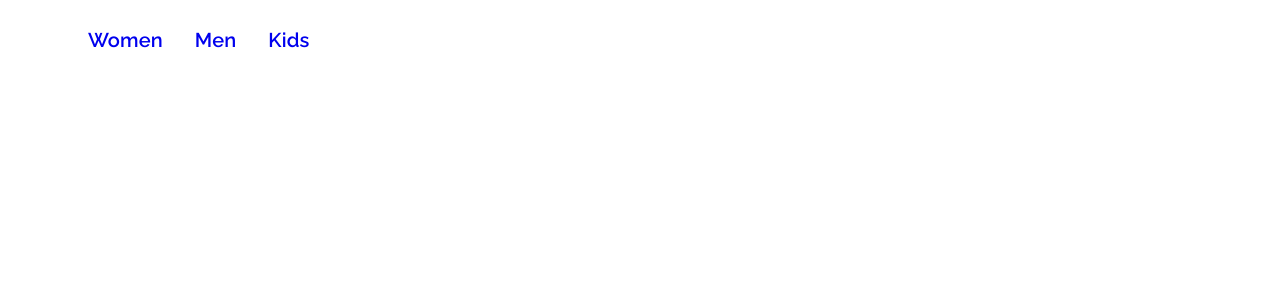
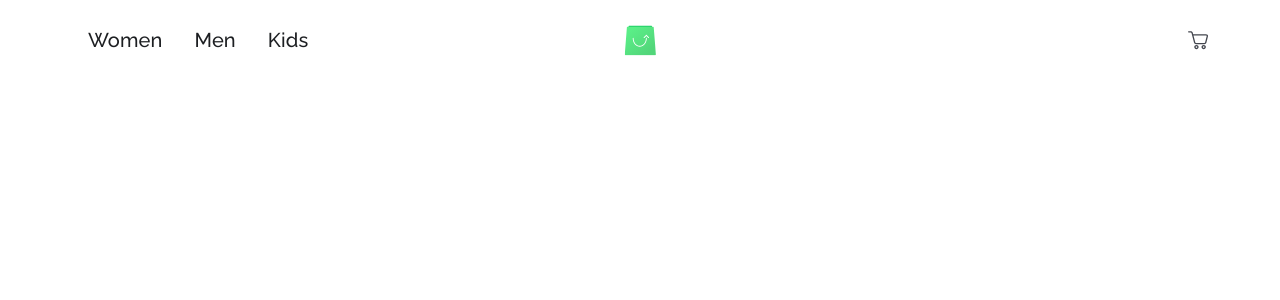
Before and after one commit to PeterAtger/scandishop, a React (Create React App) app: page / in a window 1280 px wide. Shown: the top 300 px of the page. Built offline with nearby package versions, Linux system fonts and the light colour scheme.

Commit message:
NavBar now looks half decent // missing currency : imp

```diff
--- a/src/App.scss
+++ b/src/App.scss
@@ -20,14 +20,32 @@
   padding-right: 72px;
 }
 
+.Nav-links{
+  display: flex;
+  flex-direction: row;
+  flex: 1;
+  justify-content: flex-start;
+}
+
+.logo{
+  flex: 1
+}
+
+.Currency-cart{
+  flex: 1;
+  display: flex;
+  justify-content: flex-end;
+}
 
 .Nav-link {
   @include headline6;
   padding-left: 16px;
   padding-right: 16px;
   text-decoration: none;
-  font-weight:600;
-
+  color: $app-dark;
+  &:visited{
+    color: $app-dark
+  }
 }
 
 .Nav-link-container {
--- a/src/App.tsx
+++ b/src/App.tsx
@@ -1,10 +1,12 @@
 import React from 'react';
 import './App.scss';
+import { APP_SVG } from './constants/images';
 
 function App() {
   return (
     <div className="App">
       <nav className="App-header">
+        <div className="Nav-links">
           <div className="Nav-link-container">
             <a className="Nav-link" href="/html/">Women</a>
           </div>
@@ -14,6 +16,9 @@ function App() {
           <div className="Nav-link-container">
             <a className="Nav-link" href="/js/">Kids</a>
           </div>
+        </div>
+        <APP_SVG.LOGO className="logo" />
+        <div className="Currency-cart"><APP_SVG.CART /></div>
       </nav>
     </div>
   );
--- a/src/View/theme.scss
+++ b/src/View/theme.scss
@@ -1,19 +1,19 @@
 @import url('https://fonts.googleapis.com/css2?family=Raleway:wght@100;300;400;500;600;700;800;900&display=swap');
 
 // FONTS
-@mixin headline1{  font-family: unquote("Raleway"); font-weight: 200; letter-spacing: -1.5px; font-size: 98px};
-@mixin headline2{  font-family: unquote("Raleway");  font-weight: 200; letter-spacing: -0.5px; font-size: 61px};
-@mixin headline3 {  font-family: unquote("Raleway");  font-weight: 300; letter-spacing: 0px;  font-size: 49px};
-@mixin headline4 {  font-family: unquote("Raleway");  font-weight: 200; letter-spacing: 0.25px; font-size: 35px};
-@mixin headline5 {  font-family: unquote("Raleway");  font-weight: 200; letter-spacing: 0px; font-size: 24px};
-@mixin headline6 {  font-family: unquote("Raleway");  font-weight: 300; letter-spacing: 0.15px; font-size: 20px};
-@mixin body1 {  font-family: unquote("Raleway");  font-weight: 200; letter-spacing: 0.5px;  font-size: 16px};
-@mixin body2 {  font-family: unquote("Raleway");  font-weight: 200; letter-spacing: 0.25px; font-size: 14px};
-@mixin subtitle1 {  font-family: unquote("Raleway");  font-weight: 200; letter-spacing:0.15px; font-size: 16px};
-@mixin subtitle2 {  font-family: unquote("Raleway");  font-weight: 300; letter-spacing: 0.1px; font-size: 14px};
-@mixin button {  font-family: unquote("Raleway");  font-weight: 200; letter-spacing: 1.25px; font-size: 14px};
-@mixin overline {  font-family: unquote("Raleway");  font-weight: 200; letter-spacing: 1.5px; font-size: 10px};
-@mixin caption {  font-family: unquote("Raleway");   font-weight: 200; letter-spacing: 0.4px;font-size: 12px};
+@mixin headline1{  font-family: unquote("Raleway"); font-weight: 300; letter-spacing: -1.5px; font-size: 98px};
+@mixin headline2{  font-family: unquote("Raleway");  font-weight: 300; letter-spacing: -0.5px; font-size: 61px};
+@mixin headline3 {  font-family: unquote("Raleway");  font-weight: 400; letter-spacing: 0px;  font-size: 49px};
+@mixin headline4 {  font-family: unquote("Raleway");  font-weight: 400; letter-spacing: 0.25px; font-size: 35px};
+@mixin headline5 {  font-family: unquote("Raleway");  font-weight: 400; letter-spacing: 0px; font-size: 24px};
+@mixin headline6 {  font-family: unquote("Raleway");  font-weight: 500; letter-spacing: 0.15px; font-size: 20px};
+@mixin body1 {  font-family: unquote("Raleway");  font-weight: 400; letter-spacing: 0.5px;  font-size: 16px};
+@mixin body2 {  font-family: unquote("Raleway");  font-weight: 400; letter-spacing: 0.25px; font-size: 14px};
+@mixin subtitle1 {  font-family: unquote("Raleway");  font-weight: 400; letter-spacing:0.15px; font-size: 16px};
+@mixin subtitle2 {  font-family: unquote("Raleway");  font-weight: 500; letter-spacing: 0.1px; font-size: 14px};
+@mixin button {  font-family: unquote("Raleway");  font-weight: 500; letter-spacing: 1.25px; font-size: 14px};
+@mixin overline {  font-family: unquote("Raleway");  font-weight: 400; letter-spacing: 1.5px; font-size: 10px};
+@mixin caption {  font-family: unquote("Raleway");   font-weight: 400; letter-spacing: 0.4px;font-size: 12px};
 
 // COLORS
 $app-primary  : #5ECE7B;
--- a/src/constants/images.tsx
+++ b/src/constants/images.tsx
@@ -1,4 +1,5 @@
 import { ReactComponent as LOGO } from '../View/assets/site-logo.svg'
+import { ReactComponent as CART } from '../View/assets/cart.svg'
 
 /**
 *  Usage: render() { <img src = {APP_IMAGES.IMAGENAME}/> }
@@ -13,6 +14,7 @@ const APP_IMAGES = {
 */
 const APP_SVG = {
     LOGO,
+    CART
 }
 
 export { APP_IMAGES, APP_SVG }
```
Lines whose indentation alone changed are shown as unchanged.
